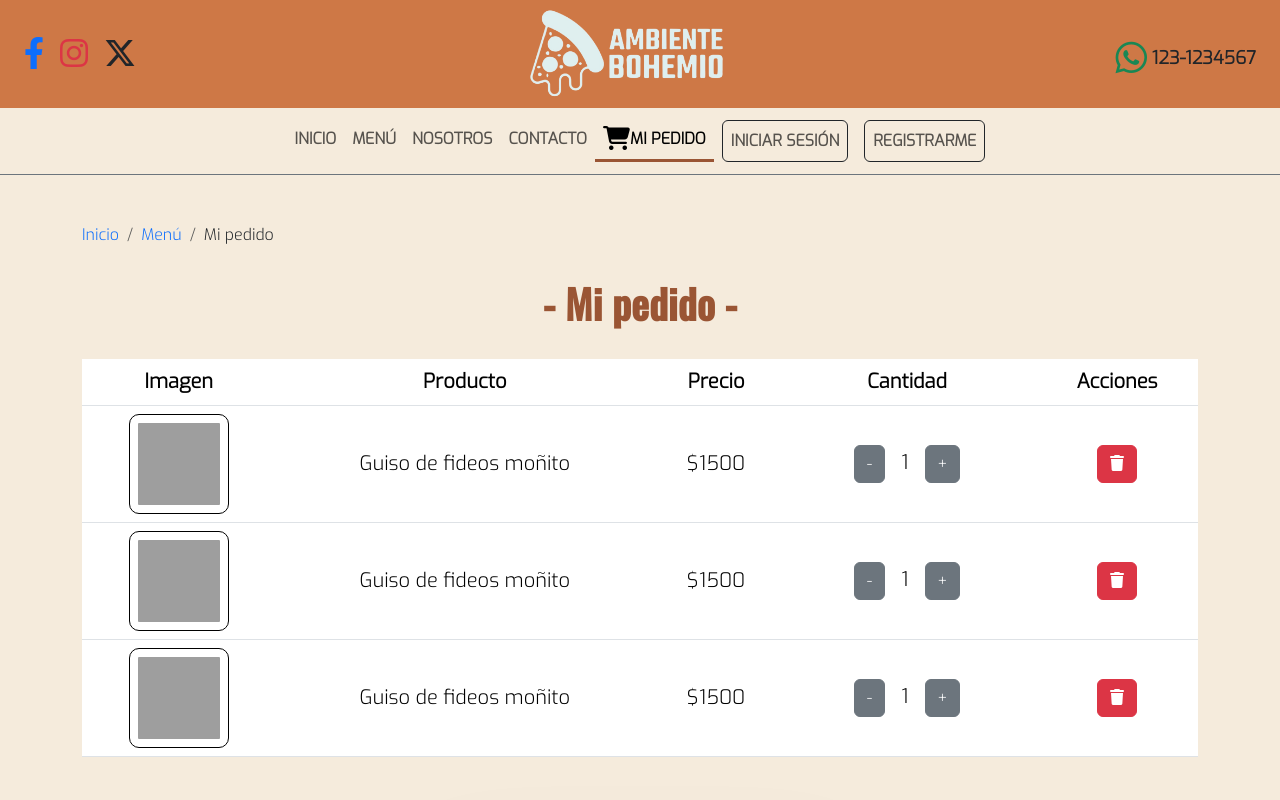
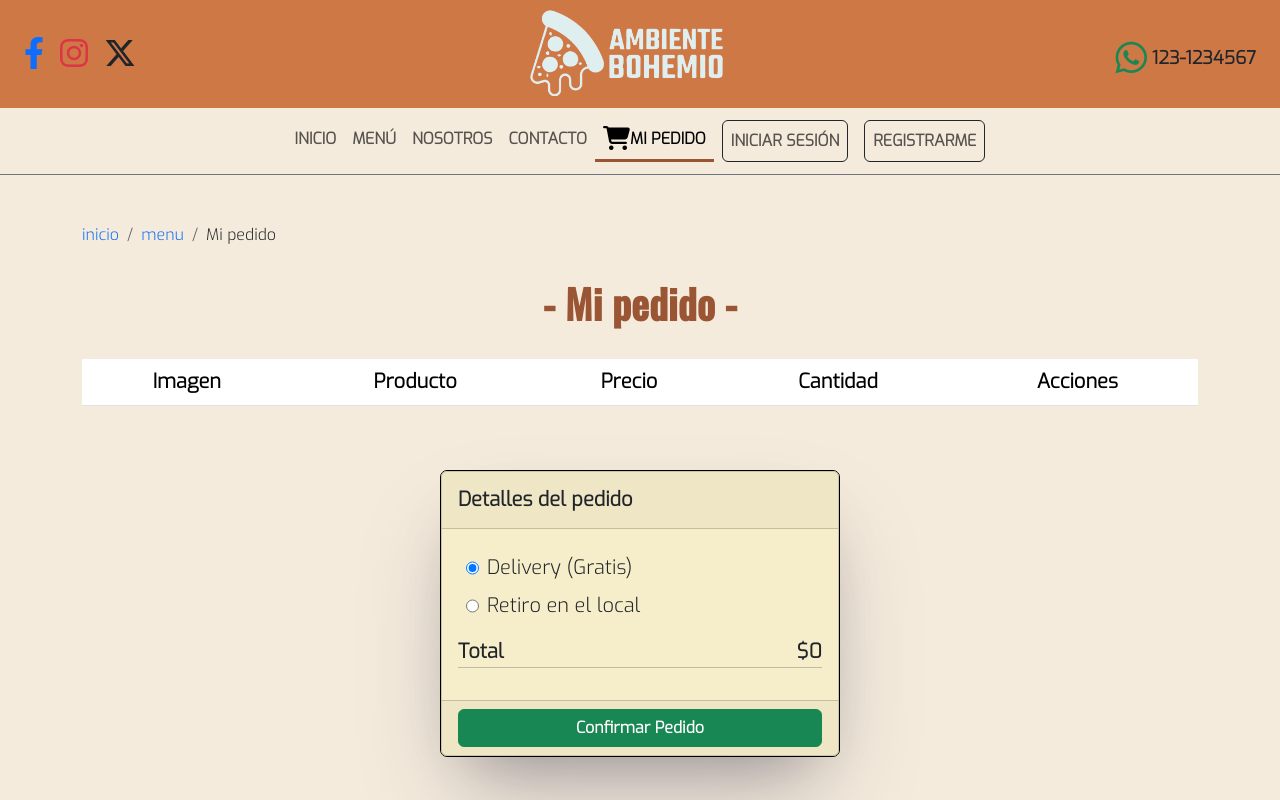
Before and after one commit to brunomry/frontendProyectoFinal_RollingCode, a React (Vite) app: page /miPedido in a window 1280 px wide. Shown: the top 800 px of the page. Built offline with nearby package versions, Linux system fonts and the light colour scheme; grey boxes are pictures that could not be loaded.

Commit message:
Se realizo la logica del carrito del front y se hicieron los precios y tablas dinamicos

```diff
--- a/src/App.jsx
+++ b/src/App.jsx
@@ -15,18 +15,76 @@ import Pedido from './components/pages/Pedido';
 import Error404 from './components/pages/Error404';
 import Registro from './components/pages/Registro';
 import Footer from './components/common/Footer';
-import { useState } from 'react';
+import { useEffect, useState } from 'react';
 
 function App() {
-  const [carrito, setCarrito] = useState([]);
+  const [carrito, setCarrito] = useState(
+    JSON.parse(sessionStorage.getItem('carrito')) || []
+  );
+  const [montoCarrito, setMontoCarrito] = useState(0);
   const [pedidos, setPedidos] = useState([]);
+  const calcularMonto = () => {
+    let carritoAux = [...carrito];
+    let montoAux = 0;
+    for (let i = 0; i < carritoAux.length; i++) {
+      montoAux += carritoAux[i].cantidad * carritoAux[i].producto.precio;
+    }
+    setMontoCarrito(montoAux);
+  };
 
-  const agregarCantidadProducto = () => {};
-  const quitarCantidadProducto = () => {};
-  const quitarProductoCarrito = () => {};
+  const agregarCantidadProducto = (idProductoCarrito) => {
+    let carritoAux = [...carrito];
+    const indexProductoCarrito = carritoAux.findIndex(
+      (productoCarrito) => productoCarrito.id == idProductoCarrito
+    );
+    if (carritoAux[indexProductoCarrito].cantidad < 10) {
+      carritoAux[indexProductoCarrito].cantidad++;
+      setCarrito(carritoAux);
+    }
+  };
+  const quitarCantidadProducto = (idProductoCarrito) => {
+    let carritoAux = [...carrito];
+    const indexProductoCarrito = carritoAux.findIndex(
+      (productoCarrito) => productoCarrito.id == idProductoCarrito
+    );
+    if (carritoAux[indexProductoCarrito].cantidad > 1) {
+      carritoAux[indexProductoCarrito].cantidad--;
+      setCarrito(carritoAux);
+    }
+  };
+  const quitarProductoCarrito = (idProductoCarrito) => {
+    let carritoAux = [...carrito].filter(
+      (productoCarrito) => productoCarrito.id != idProductoCarrito
+    );
+
+    setCarrito(carritoAux);
+  };
   const agregarProductoCarrito = (producto, cantidad) => {
-    console.log('producto:', producto, 'cantidad:', cantidad);
+    let carritoAux = [...carrito];
+
+    let productoRepetido = carritoAux.find(
+      (productos) => productos.producto._id == producto._id
+    );
+    if (!productoRepetido) {
+      const productoCarrito = {
+        id: crypto.randomUUID(),
+        producto: producto,
+        cantidad: cantidad,
+      };
+      carritoAux.push(productoCarrito);
+      setCarrito(carritoAux);
+    }
   };
+
+  useEffect(() => {
+    console.log('Monto:', montoCarrito);
+  }, [montoCarrito]);
+
+  useEffect(() => {
+    console.log(carrito);
+    sessionStorage.setItem('carrito', JSON.stringify(carrito));
+    calcularMonto();
+  }, [carrito]);
 
   return (
     <>
@@ -70,7 +128,19 @@ function App() {
           ></Route>
           <Route exact path='/login' element={<Login></Login>}></Route>
           <Route exact path='/registro' element={<Registro></Registro>}></Route>
-          <Route exact path='/miPedido' element={<Pedido></Pedido>}></Route>
+          <Route
+            exact
+            path='/miPedido'
+            element={
+              <Pedido
+                carrito={carrito}
+                agregarCantidadProducto={agregarCantidadProducto}
+                quitarCantidadProducto={quitarCantidadProducto}
+                quitarProductoCarrito={quitarProductoCarrito}
+                montoCarrito={montoCarrito}
+              ></Pedido>
+            }
+          ></Route>
           <Route exact path='/nosotros' element={<Nosotros></Nosotros>}></Route>
           <Route
             exact
--- a/src/components/pages/Menu.jsx
+++ b/src/components/pages/Menu.jsx
@@ -14,7 +14,6 @@ const Menu = ({ agregarProductoCarrito }) => {
   const consultarAPI = async () => {
     try {
       const respuesta = await leerProductosAPI();
-      console.log(respuesta);
       setProductos(respuesta);
     } catch (error) {
       console.log(error);
--- a/src/components/pages/Pedido.jsx
+++ b/src/components/pages/Pedido.jsx
@@ -1,28 +1,37 @@
-import ListaProductosUsuario from "./order/user/ListaProductosUsuario";
-import ResumenPedido from "./order/user/ResumenPedido";
-import "../../styles/pedido.css";
-import { Breadcrumb, BreadcrumbItem } from "react-bootstrap";
-import { NavLink, Link } from "react-router-dom";
+import ListaProductosUsuario from './order/user/ListaProductosUsuario';
+import ResumenPedido from './order/user/ResumenPedido';
+import '../../styles/pedido.css';
+import { Breadcrumb, BreadcrumbItem } from 'react-bootstrap';
+import { NavLink, Link } from 'react-router-dom';
+import { useEffect, useState } from 'react';
 
-const Pedido = () => {
-
+const Pedido = ({
+  carrito,
+  agregarCantidadProducto,
+  quitarCantidadProducto,
+  quitarProductoCarrito,
+  montoCarrito,
+}) => {
   return (
-    <section className="border-1 border-secondary border-top">
-      <div className="container">
-        <Breadcrumb className="pt-4 pt-md-5 pb-2">
-          <BreadcrumbItem>
-            <NavLink to="/">Inicio</NavLink>
+    <section className='border-1 border-secondary border-top'>
+      <div className='container'>
+        <Breadcrumb className='pt-4 pt-md-5 pb-2'>
+          <BreadcrumbItem href='/'>inicio</BreadcrumbItem>
+          <BreadcrumbItem href='/menu'>menu</BreadcrumbItem>
+          <BreadcrumbItem active className='text-dark'>
+            Mi pedido
           </BreadcrumbItem>
-          <BreadcrumbItem>
-            <NavLink to="/menu">Menú</NavLink>
-          </BreadcrumbItem>
-          <BreadcrumbItem active className="text-dark">Mi pedido</BreadcrumbItem>
         </Breadcrumb>
-        <div className="py-2 pb-md-4">
-          <h1 className="orderTitle fw-bold">- Mi pedido -</h1>
+        <div className='py-2 pb-md-4'>
+          <h1 className='orderTitle fw-bold'>- Mi pedido -</h1>
         </div>
-        <ListaProductosUsuario />
-        <ResumenPedido />
+        <ListaProductosUsuario
+          carrito={carrito}
+          agregarCantidadProducto={agregarCantidadProducto}
+          quitarCantidadProducto={quitarCantidadProducto}
+          quitarProductoCarrito={quitarProductoCarrito}
+        />
+        <ResumenPedido montoCarrito={montoCarrito} />
       </div>
     </section>
   );
--- a/src/components/pages/order/user/ItemProductoUsuario.jsx
+++ b/src/components/pages/order/user/ItemProductoUsuario.jsx
@@ -1,30 +1,52 @@
 import React, { useEffect, useState } from 'react';
 import { Button } from 'react-bootstrap';
 
-const ItemProductoUsuario = () => {
+const ItemProductoUsuario = ({
+  productoCarrito,
+  agregarCantidadProducto,
+  quitarCantidadProducto,
+  quitarProductoCarrito,
+}) => {
+  console.log(productoCarrito);
   return (
     <tr>
       <td className='text-center align-middle'>
         <img
           className='img-order p-2'
-          title='Comida dinamica'
-          src='https://images.pexels.com/photos/17750147/pexels-photo-17750147/free-photo-of-comida-fresco-vista-superior-fotografia-de-comida.jpeg?auto=compress&cs=tinysrgb&w=1260&h=750&dpr=1'
+          title={productoCarrito.producto.nombre}
+          src={productoCarrito.producto.imagen}
           alt='comida.jpg'
         />
       </td>
-      <td className='text-center align-middle'>Guiso de fideos moñito</td>
-      <td className='text-center align-middle'>$1500</td>
+      <td className='text-center align-middle'>
+        {productoCarrito.producto.nombre}
+      </td>
+      <td className='text-center align-middle'>
+        ${productoCarrito.producto.precio}
+      </td>
       <td className='text-center align-middle quantityProductos'>
-        <Button className='mx-3 mx-sm-3' variant='secondary'>
+        <Button
+          className='mx-3 mx-sm-3'
+          variant='secondary'
+          onClick={() => quitarCantidadProducto(productoCarrito.id)}
+        >
           -
         </Button>
-        {1}
-        <Button className='mx-3 mx-sm-3' variant='secondary'>
+        {productoCarrito.cantidad}
+        <Button
+          className='mx-3 mx-sm-3'
+          variant='secondary'
+          onClick={() => agregarCantidadProducto(productoCarrito.id)}
+        >
           +
         </Button>
       </td>
       <td className='text-center align-middle'>
-        <Button variant='danger' title='Eliminar producto'>
+        <Button
+          variant='danger'
+          title='Eliminar producto'
+          onClick={() => quitarProductoCarrito(productoCarrito.id)}
+        >
           <i className='fa-solid fa-trash'></i>
         </Button>
       </td>
--- a/src/components/pages/order/user/ListaProductosUsuario.jsx
+++ b/src/components/pages/order/user/ListaProductosUsuario.jsx
@@ -2,7 +2,12 @@ import React from 'react';
 import { Button, Table } from 'react-bootstrap';
 import ItemProductoUsuario from './ItemProductoUsuario';
 
-const ListaProductosUsuario = () => {
+const ListaProductosUsuario = ({
+  carrito,
+  agregarCantidadProducto,
+  quitarCantidadProducto,
+  quitarProductoCarrito,
+}) => {
   return (
     <div className='orderTable'>
       <Table responsive hover>
@@ -16,9 +21,15 @@ const ListaProductosUsuario = () => {
           </tr>
         </thead>
         <tbody>
-          <ItemProductoUsuario />
-          <ItemProductoUsuario />
-          <ItemProductoUsuario />
+          {carrito.map((productoCarrito) => (
+            <ItemProductoUsuario
+              key={productoCarrito.id}
+              productoCarrito={productoCarrito}
+              agregarCantidadProducto={agregarCantidadProducto}
+              quitarCantidadProducto={quitarCantidadProducto}
+              quitarProductoCarrito={quitarProductoCarrito}
+            />
+          ))}
         </tbody>
       </Table>
     </div>
--- a/src/components/pages/order/user/ResumenPedido.jsx
+++ b/src/components/pages/order/user/ResumenPedido.jsx
@@ -8,15 +8,13 @@ import {
   CardTitle,
 } from 'react-bootstrap';
 
-const ResumenPedido = () => {
+const ResumenPedido = ({ montoCarrito }) => {
   return (
     <div className='resumeCardContainer'>
       <div className='resumeCard my-5'>
         <Card className='text-dark'>
           <CardHeader>
-            <CardTitle className='mt-2 fw-bold'>
-              Detalles del pedido
-            </CardTitle>
+            <CardTitle className='mt-2 fw-bold'>Detalles del pedido</CardTitle>
           </CardHeader>
           <CardBody>
             <div className='my-2 d-flex'>
@@ -35,7 +33,7 @@ const ResumenPedido = () => {
             </div>
             <div className='d-flex justify-content-between mt-3 fw-bold'>
               <span>Total</span>
-              <span>$4500</span>
+              <span>${montoCarrito}</span>
             </div>
             <hr className='mt-0' />
           </CardBody>
```
